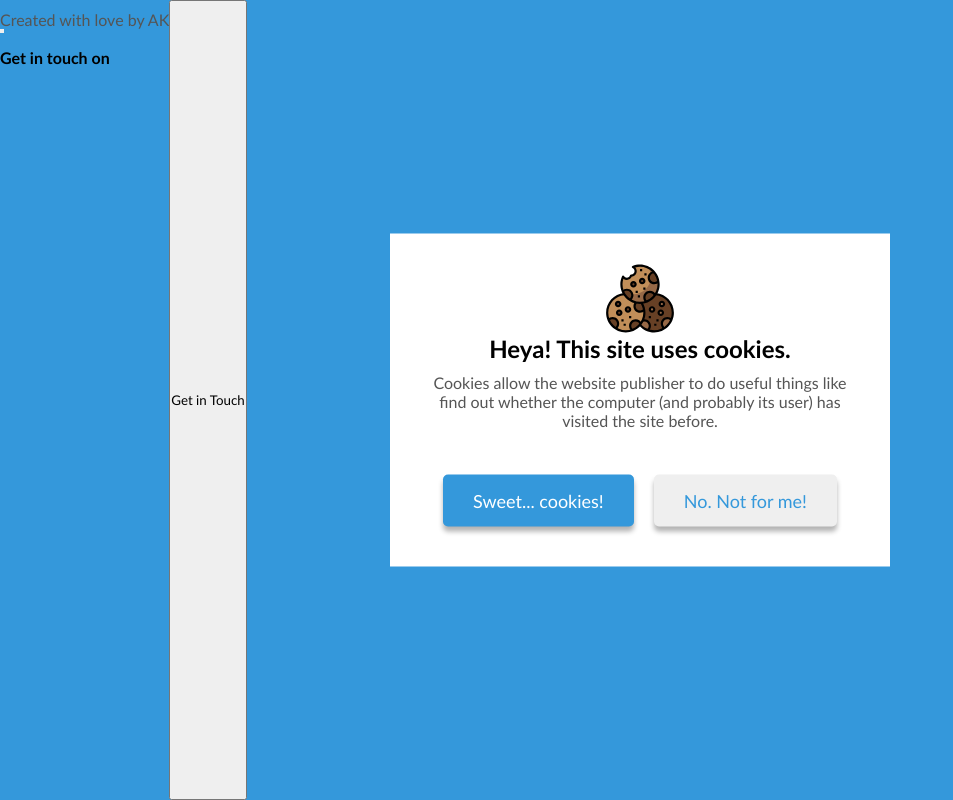
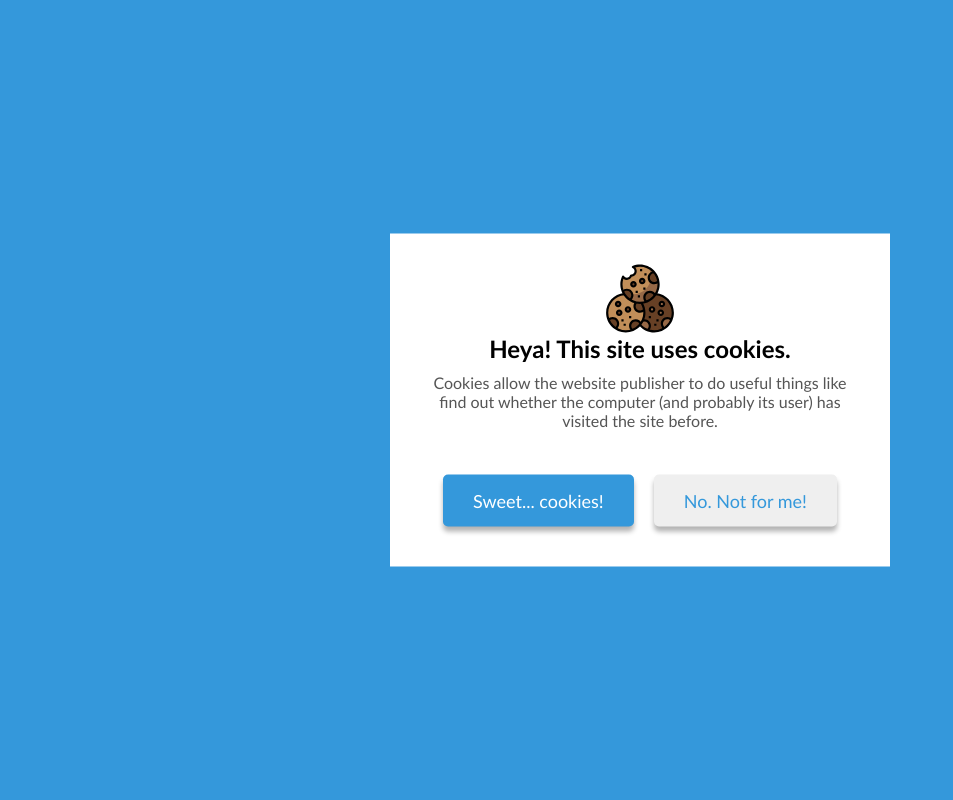
Before and after one commit to AisteKara/1-100-cookies, a plain HTML site: page index.html in a window 1280 px wide. Shown: the whole page, without its empty margins (0-953 px from the left). Drawn offline with Linux system fonts and the light colour scheme; files that its build step writes are made by us from their sources.

Commit message:
hidden social panel

```diff
--- a/index.html
+++ b/index.html
@@ -24,7 +24,7 @@
     </div>
     </div>
     <!-- SOCIAL PANEL HTML -->
-<div class="social-panel-container">
+<!-- <div class="social-panel-container">
 	<div class="social-panel">
 		<p>Created with love by AK</p>
 		<button class="close-btn"><i class="fas fa-times"></i></button>
@@ -45,7 +45,7 @@
 </div>
 <button class="floating-btn">
 	Get in Touch
-</button>
+</button> -->
 
 </body>
 </html>
```
